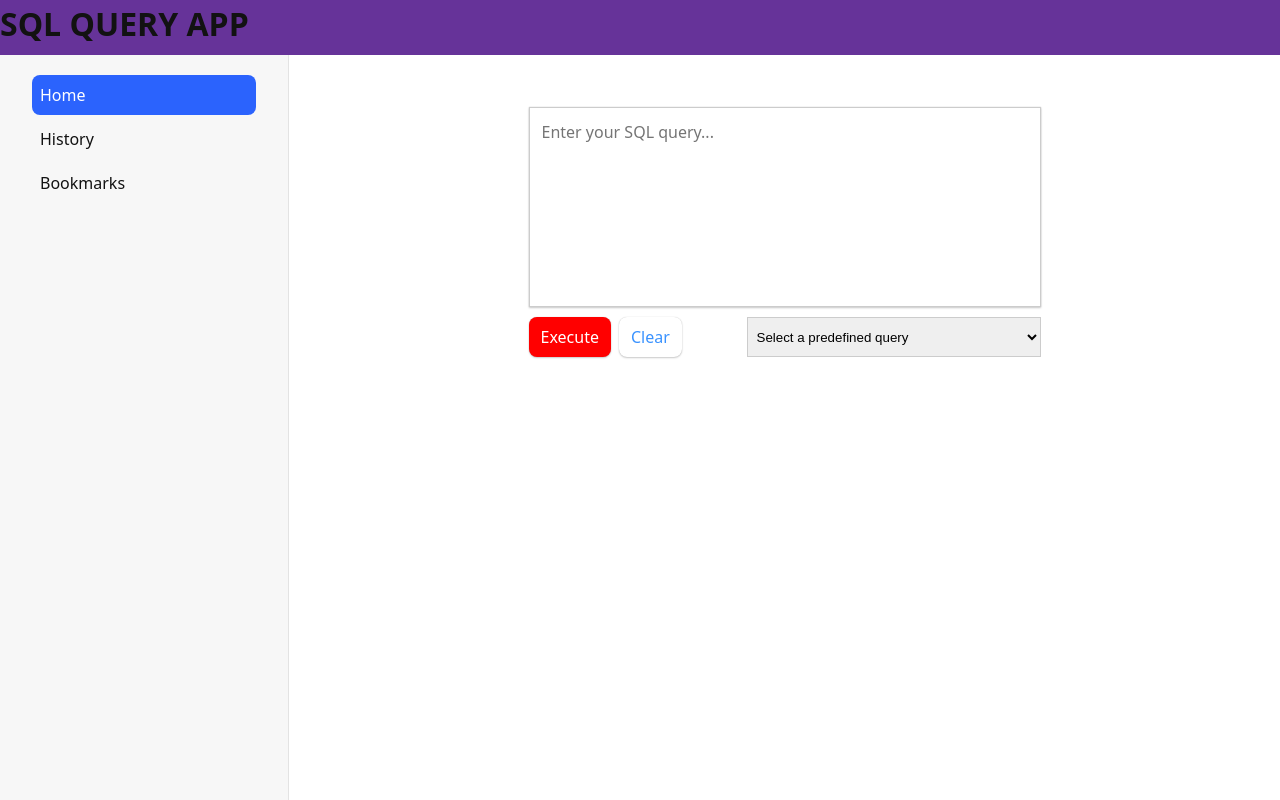
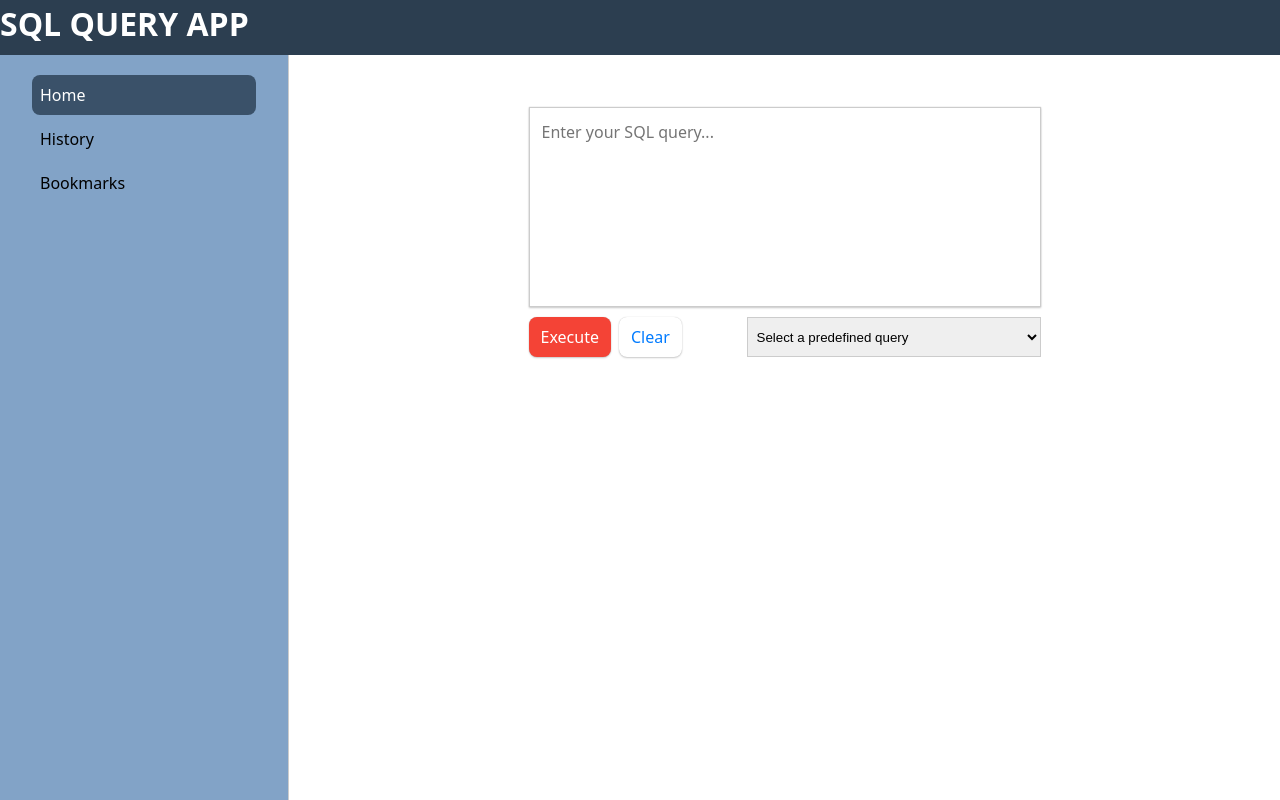
Before and after one commit to karprabha/sql-query-app, a React (Vite) app: page / in a window 1280 px wide. Built offline with nearby package versions, Linux system fonts and the light colour scheme.

Commit message:
add css color variables

```diff
--- a/src/components/BookmarkItem.jsx
+++ b/src/components/BookmarkItem.jsx
@@ -13,16 +13,16 @@ const BookmarkItem = ({ query, name, onAction }) => {
             </div>
             <div className="button-container">
                 <button
-                    className="button remove-button"
-                    onClick={() => onAction("remove", query)}
-                >
-                    Remove
-                </button>
-                <button
                     className="button view-button"
                     onClick={() => onAction("view", query)}
                 >
                     View
+                </button>
+                <button
+                    className="button edit-button"
+                    onClick={() => onAction("edit", query)}
+                >
+                    Edit Name
                 </button>
                 <button
                     className="button execute-button"
@@ -30,11 +30,12 @@ const BookmarkItem = ({ query, name, onAction }) => {
                 >
                     Execute
                 </button>
+
                 <button
-                    className="button edit-button"
-                    onClick={() => onAction("edit", query)}
+                    className="button remove-button"
+                    onClick={() => onAction("remove", query)}
                 >
-                    Edit Name
+                    Remove
                 </button>
             </div>
         </div>
--- a/src/index.css
+++ b/src/index.css
@@ -1,6 +1,25 @@
 * {
     margin: 0;
     padding: 0;
+}
+
+:root {
+    --primary: #2c3e50;
+    --primary-light: #82a3c7;
+    --side-text: #ffffff;
+    --highlight: #3498db;
+    --hover: #3a5169;
+    --hover-light: #6889ab;
+    --border: #34495e;
+    --code-light: #f9f9f9;
+    --border-light: #ccc;
+    --active-link: #e74c3c;
+    --button-remove-primary: #f44336;
+    --button-remove-hover: #d32f2f;
+    --button-success-primary: #4caf50;
+    --button-success-hover: #46a049;
+    --button-primary: #007bff;
+    --button-hover: #0066d3;
 }
 
 body {
@@ -17,7 +36,7 @@ html,
 body {
     height: 100%;
     line-height: 1.5;
-    color: #121212;
+    color: var(--primary-text-color);
 }
 
 textarea,
@@ -29,13 +48,13 @@ button {
     border-radius: 8px;
     padding: 0.5rem 0.75rem;
     box-shadow: 0 0px 1px hsla(0, 0%, 0%, 0.2), 0 1px 2px hsla(0, 0%, 0%, 0.2);
-    background-color: white;
+    background-color: var(--side-text);
     line-height: 1.5;
     margin: 0;
 }
 
 button {
-    color: #3992ff;
+    color: var(--button-primary);
     font-weight: 500;
 }
 
@@ -64,16 +83,17 @@ h2 {
 
 /* Header */
 #header {
-    background-color: rebeccapurple;
+    background-color: var(--primary);
     grid-column: 1/3;
+    color: var(--side-text);
 }
 
 /* Sidebar section */
 
 #sidebar {
     width: 18rem;
-    background-color: #f7f7f7;
-    border-right: solid 1px #e3e3e3;
+    background-color: var(--primary-light);
+    border-right: solid 1px var(--border-light);
     display: flex;
     flex-direction: column;
 }
@@ -83,16 +103,6 @@ h2 {
     padding-right: 2rem;
 }
 
-#sidebar h1 {
-    font-size: 1rem;
-    font-weight: 500;
-    display: flex;
-    align-items: center;
-    padding: 1rem 2rem;
-    border-bottom: 1px solid #e3e3e3;
-    line-height: 1;
-}
-
 #sidebar nav {
     flex: 1;
     overflow: auto;
@@ -100,7 +110,7 @@ h2 {
 }
 
 i {
-    color: #818181;
+    color: var(--primary-light);
 }
 
 #sidebar ul {
@@ -128,16 +138,16 @@ i {
 }
 
 #sidebar nav a:hover {
-    background: #e3e3e3;
+    background: var(--hover-light);
 }
 
 #sidebar nav a.active {
-    background: hsl(224, 98%, 58%);
-    color: white;
+    background: var(--hover);
+    color: var(--side-text);
 }
 
 #sidebar nav a.pending {
-    color: hsl(224, 98%, 58%);
+    color: var(--hover);
 }
 
 
@@ -190,6 +200,10 @@ i {
     gap: 8px;
 }
 
+.input-btn-contianer>button {
+    cursor: pointer;
+}
+
 textarea {
     min-width: 270px;
     width: 40vw;
@@ -197,35 +211,34 @@ textarea {
     resize: none;
     padding: 12px;
     border-radius: 0;
-    border: 1px solid #ccc;
+    border: 1px solid var(--border-light);
     overflow: hidden;
     box-sizing: border-box;
 }
 
 select {
     padding: 5px;
-    border: 1px solid #ccc;
-}
-
-.valid {
-    border: 1px solid green;
-}
-
-.invalid {
-    border: 1px solid red;
+    border: 1px solid var(--border-light);
 }
 
 .execute-button {
-    background-color: red;
-    color: white;
+    background-color: var(--button-remove-primary);
+    color: var(--side-text);
     border: none;
     cursor: pointer;
 }
 
-.execute-button.valid {
-    background-color: green;
+.execute-button:hover {
+    background-color: var(--button-remove-hover);
 }
 
+.execute-button.valid {
+    background-color: var(--button-success-primary);
+}
+
+.execute-button.valid:hover {
+    background-color: var(--button-success-hover);
+}
 
 /* resultTable.css */
 .table-container {
@@ -235,13 +248,13 @@ select {
 table {
     width: 100%;
     border-collapse: collapse;
-    border: 1px solid #ccc;
+    border: 1px solid var(--border-light);
 }
 
 th,
 td {
     padding: 8px;
-    border: 1px solid #ccc;
+    border: 1px solid var(--border-light);
     text-align: left;
 }
 
@@ -259,18 +272,22 @@ td {
 .export-button,
 .bookmark-button {
     padding: 8px 15px;
-    background-color: #007bff;
-    color: white;
+    background-color: var(--button-primary);
+    color: var(--side-text);
     border: none;
     cursor: pointer;
 }
 
 .bookmark-button.bookmarked {
-    background-color: green;
+    background-color: var(--button-success-primary);
+}
+
+.bookmark-button.bookmarked:hover {
+    background-color: var(--button-success-hover);
 }
 
 .bookmark-button:disabled {
-    background-color: gray;
+    background-color: var(--border);
     cursor: not-allowed;
 }
 
@@ -290,7 +307,7 @@ td {
 }
 
 .modal-content {
-    background-color: white;
+    background-color: var(--side-text);
     padding: 20px;
     border-radius: 4px;
     box-shadow: 0px 2px 4px rgba(0, 0, 0, 0.2);
@@ -304,15 +321,15 @@ td {
     border: none;
     padding: 8px 20px;
     background: transparent;
-    color: white;
+    color: var(--side-text);
     box-shadow: none;
     cursor: pointer;
 }
 
 .modal-close:hover {
     box-shadow: none;
-    background-color: white;
-    color: black;
+    background-color: var(--side-text);
+    color: var(--primary);
 }
 
 /* resultTable.css */
@@ -347,8 +364,8 @@ td {
     font-family: 'Courier New', Courier, monospace;
     white-space: pre-wrap;
     overflow-wrap: break-word;
-    background-color: #f9f9f9;
-    border: 1px solid #ccc;
+    background-color: var(--code-light);
+    border: 1px solid var(--border-light);
     padding: 10px;
     margin-top: 10px;
     width: 60vw;
@@ -369,9 +386,9 @@ td {
     justify-content: space-between;
     align-items: center;
     padding: 10px;
-    border: 1px solid #ccc;
+    border: 1px solid var(--border-light);
     margin-bottom: 10px;
-    background-color: #f7f7f7;
+    background-color: var(--code-light);
 }
 
 .info {
@@ -392,45 +409,45 @@ td {
     padding: 8px 15px;
     cursor: pointer;
     border: none;
-    color: #fff;
+    color: var(--side-text);
 }
 
 .button {
-    color: white;
+    color: var(--side-text);
 }
 
 .button.view-button {
-    background-color: #009688;
+    background-color: var(--button-primary);
 }
 
 .button.view-button:hover {
-    background-color: #00a699;
+    background-color: var(--button-hover);
 }
 
 .button.execute-button,
 .button.save-button {
-    background-color: #4caf50;
+    background-color: var(--button-success-primary);
 }
 
 .button.execute-button:hover,
 .button.save-button {
-    background-color: #46a049;
+    background-color: var(--button-success-hover);
 }
 
 .button.remove-button {
-    background-color: #f44336;
+    background-color: var(--button-remove-primary);
 }
 
 .button.remove-button:hover {
-    background-color: #d32f2f;
+    background-color: var(--button-remove-hover);
 }
 
 .button.edit-button {
-    background-color: #007bff;
+    background-color: var(--button-primary);
 }
 
 .button.edit-button:hover {
-    background-color: #0066d3;
+    background-color: var(--button-hover);
 }
 
 .message {
@@ -454,21 +471,21 @@ td {
 
 .clear-history-button {
     padding: 8px 15px;
-    background-color: #f44336;
-    color: white;
+    background-color: var(--button-remove-primary);
+    color: var(--side-text);
     border: none;
     cursor: pointer;
     margin-bottom: 10px;
 }
 
 .clear-history-button:hover {
-    background-color: #d32f2f;
+    background-color: var(--button-remove-hover);
 }
 
 .no-history-message {
     font-size: 1.2rem;
     font-style: italic;
-    color: #555;
+    color: var(--border);
 }
 
 .no-history-message::before {
@@ -500,7 +517,7 @@ td {
 .no-bookmark-message {
     font-size: 1.2rem;
     font-style: italic;
-    color: #555;
+    color: var(--border);
 }
 
 .no-bookmark-message::before {
@@ -519,7 +536,7 @@ td {
     height: 100vh;
     width: 100vw;
     font-family: Arial, sans-serif;
-    color: #333;
+    color: var(--border);
 }
 
 #error-page h1 {
@@ -534,16 +551,16 @@ td {
 
 #error-page a {
     font-size: 1.2rem;
-    color: white;
+    color: var(--side-text);
     text-decoration: none;
 }
 
 #error-page button {
     cursor: pointer;
-    color: white;
-    background-color: #007bff;
+    color: var(--side-text);
+    background-color: var(--button-primary);
 }
 
 #error-page button:hover {
-    background-color: #0066d3;
+    background-color: var(--button-hover);
 }
```
